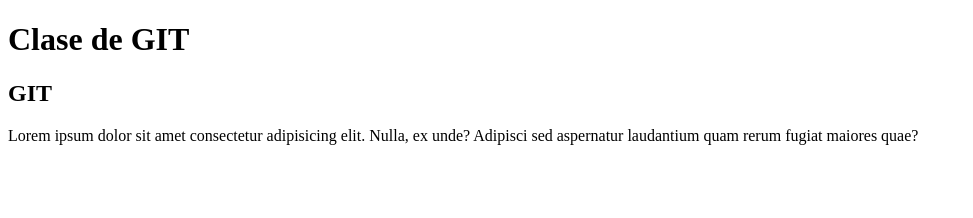
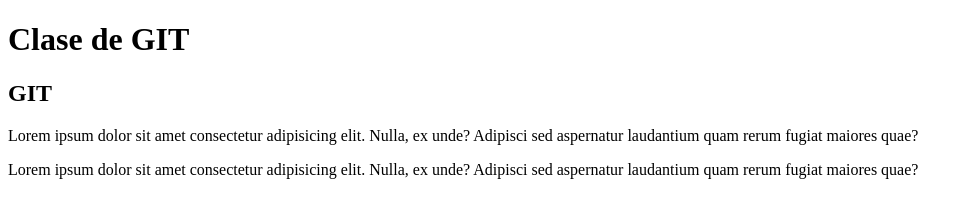
Before and after one commit to Gcabj11/prueba, a plain HTML site: page index.html in a window 1280 px wide. Shown: the whole page, without its empty margins (0-973 px from the left). Drawn offline with Linux system fonts and the light colour scheme.

Commit message:
agregue texto

```diff
--- a/index.html
+++ b/index.html
@@ -14,6 +14,9 @@
         <p>
             Lorem ipsum dolor sit amet consectetur adipisicing elit. Nulla, ex unde? Adipisci sed aspernatur laudantium quam rerum fugiat maiores quae?
         </p>
+        <p>
+            Lorem ipsum dolor sit amet consectetur adipisicing elit. Nulla, ex unde? Adipisci sed aspernatur laudantium quam rerum fugiat maiores quae?
+        </p>
     </main>
 </body>
 </html>
```
